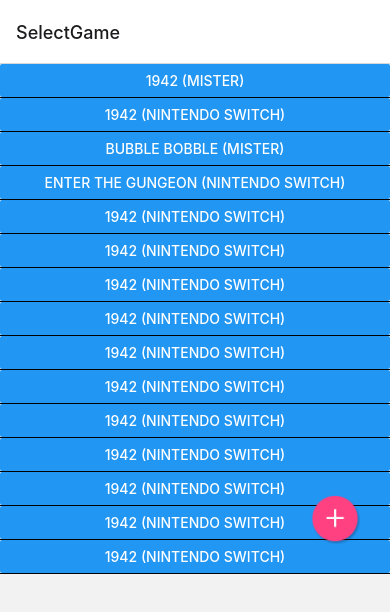
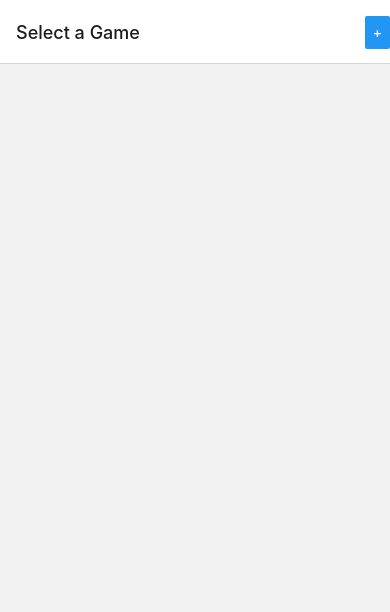
Before and after one commit to jacobborella/ArcadeScores, a React Native app: screen /SelectGame in a window 390 px wide. Shown: the top 612 px of the page. Built offline with nearby package versions, Linux system fonts and the light colour scheme.

Commit message:
added game provider

```diff
--- a/App.js
+++ b/App.js
@@ -5,11 +5,13 @@
 import { Game } from './src/components/atoms/Game';
 import { NavigationContainer } from '@react-navigation/native';
 import { createNativeStackNavigator } from '@react-navigation/native-stack';
+import { GamesProvider } from './src/provider/GamesProvider';
 
 const Stack = createNativeStackNavigator();
 
 const App = () => {
   return (
+    <GamesProvider>
       <NavigationContainer>
         <Stack.Navigator>
           <Stack.Screen
@@ -26,6 +28,7 @@
             options={{game: new Game("1942")}} />
         </Stack.Navigator>
       </NavigationContainer>
+    </GamesProvider>
   );
 }
 
--- a/package.json
+++ b/package.json
@@ -15,7 +15,8 @@
     "react": "17.0.2",
     "react-native": "0.66.4",
     "react-native-safe-area-context": "^3.3.2",
-    "react-native-screens": "^3.10.1"
+    "react-native-screens": "^3.10.1",
+    "realm": "^10.10.1"
   },
   "devDependencies": {
     "@babel/core": "^7.12.9",
--- a/src/components/atoms/Game.ts
+++ b/src/components/atoms/Game.ts
@@ -5,4 +5,12 @@
         this.name = name;
         this.variant = variant;
     }
+    static schema = {
+        name: "Game",
+        properties: {
+          name: "string",
+          variant: "string",
+        },
+      };
+
 }
--- /dev/null
+++ b/src/provider/GamesProvider.js
@@ -0,0 +1,66 @@
+import React, { useContext, useState, useEffect, useRef } from "react";
+import Realm from "realm";
+import { Game } from "../components/atoms/Game";
+
+const GamesContext = React.createContext(null);
+
+const GamesProvider = ({ children }) => {
+
+  const realmRef = useRef(null);
+
+  const [games, setGames] = useState([]);
+
+  const createGame = (gameName, gameVariant) => {
+    games.push(new Game(gameName, gameVariant));
+    setGames([...games])
+  }
+
+  /*
+  useEffect(() => {
+    const config = {
+      schema: [Game.schema],
+    };
+    Realm.open(config).then((projectRealm) => {
+      realmRef.current = projectRealm;
+      let foundGames = projectRealm.objects("Game").sorted("name");
+      console.log("here");
+      setGames([...foundGames]);
+    });
+    return () => {
+      // cleanup function
+      const projectRealm = realmRef.current;
+      if (projectRealm) {
+        projectRealm.close();
+        realmRef.current = null;
+        setGames([]);
+      }
+    };
+  });
+*/
+  // Render the children within the TaskContext's provider. The value contains
+  // everything that should be made available to descendants that use the
+  // useTasks hook.
+  return (
+    <GamesContext.Provider
+      value={{
+        games,
+        createGame,
+      }}
+    >
+      {children}
+    </GamesContext.Provider>
+  );
+};
+
+// The useTasks hook can be used by any descendant of the TasksProvider. It
+// provides the tasks of the TasksProvider's project and various functions to
+// create, update, and delete the tasks in that project.
+const useGames = () => {
+  const game = useContext(GamesContext);
+  if (game == null) {
+    throw new Error("useGames() called outside of a GamesProvider?"); // an alert is not placed because this is an error for the developer not the user
+  }
+  return game;
+};
+
+export { GamesProvider, useGames };
--- a/src/screens/AddGame.js
+++ b/src/screens/AddGame.js
@@ -1,21 +1,39 @@
 import React, {useState} from 'react';
 import { TextInput, SafeAreaView, StyleSheet, Button } from "react-native";
+import { useGames } from '../provider/GamesProvider';
+
 
 const AddGame = ({ navigation }) => {
     const[name, setName] = useState('')
     const[variant, setVariant] = useState('')
-    return (
+    const {games, createGame} = useGames()
+    const saveNewGame = (name, variant) => {
+      createGame(name, variant);
+    /*
+      const config = {
+        schema: [Game.schema],
+      };
+      Realm.open(config).then((projectRealm) => {
+        projectRealm.write(() => {
+          projectRealm.create("Game", {
+            name: name,
+            variant: variant
+          })
+        })
+        projectRealm.close();
+      });
+    */
+        navigation.goBack();
+    }
+  return (
         <SafeAreaView>
             <TextInput style={styles.input} onChangeText={setName} placeholder="Name" value={name}/>
             <TextInput style={styles.input} onChangeText={setVariant} placeholder="Variant" value={variant}/>
-            <Button title="Save" onPress={() => saveNewGame(navigation)}/>
+            <Button title="Save" onPress={() => saveNewGame(name, variant)}/>
         </SafeAreaView>
       );
-}
 
-const saveNewGame = (navigation) => {
-    navigation.goBack();
-}
+    }
 
 const styles = StyleSheet.create({
     input: {
--- a/src/screens/SelectGame.js
+++ b/src/screens/SelectGame.js
@@ -1,26 +1,18 @@
-import React, { useState } from 'react';
+import React, { useState, useEffect } from 'react';
 import GamesView from '../components/organisms/GamesView';
-import { Game } from '../components/atoms/Game';
-import { StyleSheet, View, Image, TouchableOpacity, SafeAreaView } from "react-native";
+import { Button, StyleSheet, View, Image, TouchableOpacity, SafeAreaView } from "react-native";
+import { useGames } from '../provider/GamesProvider';
 
 const SelectGame = ({ navigation }) => {
-    const [games, setGames] = useState([
-        new Game("1942", "MiSTer"),
-        new Game("1942", "Nintendo Switch"),
-        new Game("Bubble Bobble", "MiSTer"),
-        new Game("Enter the Gungeon", "Nintendo Switch"),
-        new Game("1942", "Nintendo Switch"),
-        new Game("1942", "Nintendo Switch"),
-        new Game("1942", "Nintendo Switch"),
-        new Game("1942", "Nintendo Switch"),
-        new Game("1942", "Nintendo Switch"),
-        new Game("1942", "Nintendo Switch"),
-        new Game("1942", "Nintendo Switch"),
-        new Game("1942", "Nintendo Switch"),
-        new Game("1942", "Nintendo Switch"),
-        new Game("1942", "Nintendo Switch"),
-        new Game("1942", "Nintendo Switch")
-    ]);
+  const {games, createGame} = useGames()
+  useEffect(() => {
+    navigation.setOptions({
+      headerRight: function Header() {
+        return <Button title="+" onPress={() => navigation.navigate('AddGame')}/>;
+      },
+      title: "Select a Game",
+    });
+  }, []);
     return (
         <SafeAreaView>
             <GamesView navigation={navigation} data={(navigation, games)}/>
--- a/src/screens/ShowScores.js
+++ b/src/screens/ShowScores.js
@@ -4,11 +4,10 @@
 import InputScore from "../components/molecules/InputScore";
 
 const ShowScores = ({ route, navigation }) => {
-    const { game } = route.params;
+    //const { game } = route.params;
     const [scores, setScores] = useState([]);
     return (
         <SafeAreaView>
-            <Text style={styles.game}>{game.name} ({game.variant})</Text>
             <InputScore title="Add score" onScoreAdded={(score) => {
                 setScores(scores => [score,...scores] );
             }}/>
@@ -24,5 +23,6 @@
     }
 });
 
+//<Text style={styles.game}>{game.name} ({game.variant})</Text>
 
 export default ShowScores;
```
Also changed, not shown: 2 other files (tests, documents, lock files or other folders). Lines whose indentation alone changed are shown as unchanged.
